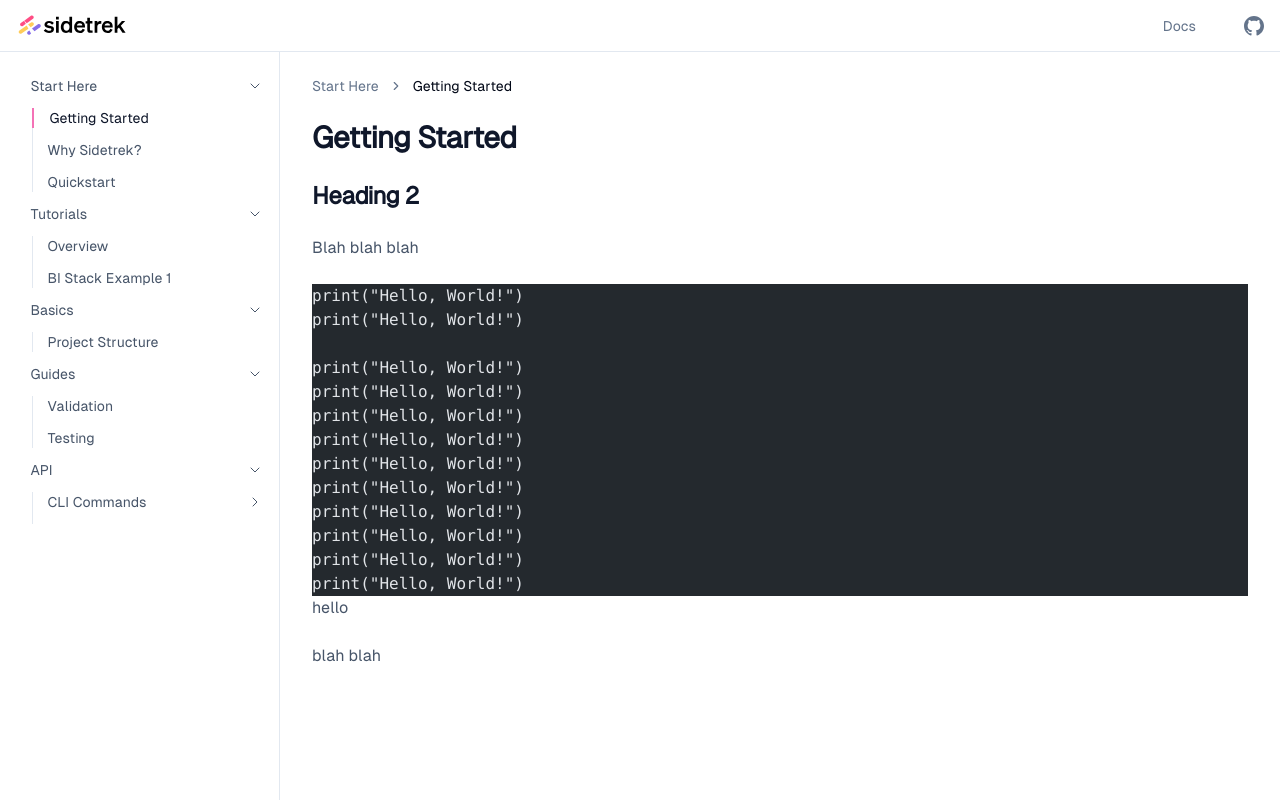
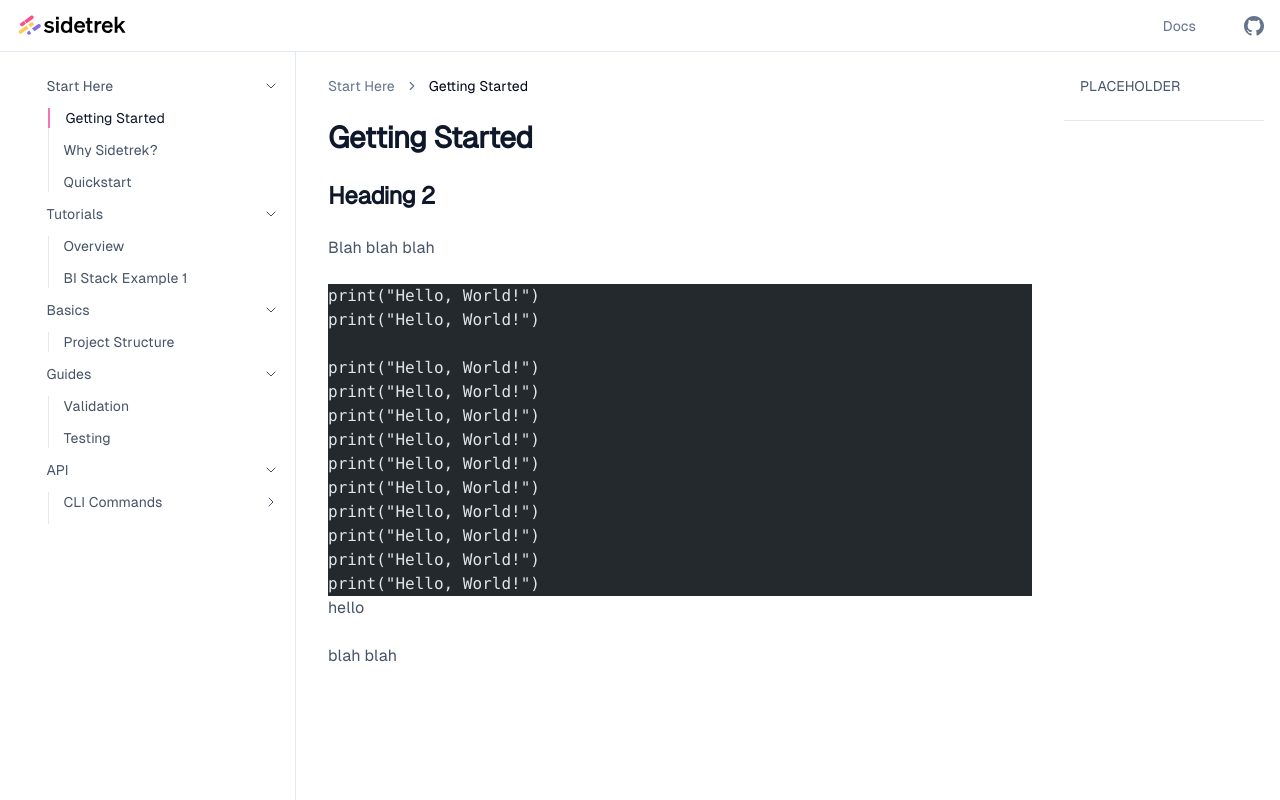
Before and after one commit to SidetrekAI/sidetrek-docs, an Astro site: page /start-here/getting-started in a window 1280 px wide. Built offline with nearby package versions, Linux system fonts and the light colour scheme; Astro itself is replaced by a stand-in of ours; some packages are replaced by stand-ins of ours; code samples lack their colours.

Commit message:
fix container width and add right side menu

```diff
--- a/src/components/Main.astro
+++ b/src/components/Main.astro
@@ -3,10 +3,8 @@ import PageBreadCrumb from './PageBreadCrumb.astro'
 import { HEADER_HEIGHT } from '@/lib/constants'
 ---
 
-<main class="py-6 w-full mx-auto text-slate-600" style={{ height: `calc(100vh - ${HEADER_HEIGHT}px)` }}>
-  <div class="container px-4 md:px-8 mx-auto">
-    <PageBreadCrumb />
+<main class="px-4 md:px-8 py-6 text-slate-600 min-w-0 w-full max-w-[880px] mx-auto" style={{ height: `calc(100vh - ${HEADER_HEIGHT}px)` }}>
+  <PageBreadCrumb />
 
-    <slot />
-  </div>
+  <slot />
 </main>
--- /dev/null
+++ b/src/components/SecondarySideMenu.tsx
@@ -0,0 +1,9 @@
+import { HEADER_HEIGHT } from '@/lib/constants'
+
+export default function SecondarySideMenu() {
+  return (
+    <nav className="shrink-0 hidden xl:block w-[200px] h-fit pl-4 pr-4 py-6 text-sm text-slate-600 border-b border-slate-200 overflow-auto">
+      PLACEHOLDER
+    </nav>
+  )
+}
--- a/src/layouts/Layout.astro
+++ b/src/layouts/Layout.astro
@@ -114,9 +114,11 @@ export const sideMenuTree = [
   <body class="antialiased">
     <Header />
 
-    <div class="flex" style={`height: calc(100vh - ${HEADER_HEIGHT}px); margin-top: ${HEADER_HEIGHT}px`}>
-      <div class="hidden md:block"><SideMenu tree={sideMenuTree} currentPath={currentPath} client:load /></div>
-      <slot />
+    <div class="container mx-auto" style={`height: calc(100vh - ${HEADER_HEIGHT}px); margin-top: ${HEADER_HEIGHT}px`}>
+      <div class="flex">
+        <div class="hidden md:block"><SideMenu tree={sideMenuTree} currentPath={currentPath} client:load /></div>
+        <slot />
+      </div>
     </div>
   </body>
 </html>
--- a/src/pages/[...slug].astro
+++ b/src/pages/[...slug].astro
@@ -9,6 +9,7 @@ import P from '@/components/mdx/P.astro'
 import UL from '@/components/mdx/UL.astro'
 import OL from '@/components/mdx/OL.astro'
 import LI from '@/components/mdx/LI.astro'
+import SecondarySideMenu from '@/components/SecondarySideMenu'
 
 export async function getStaticPaths() {
   const docsPages = await getCollection('docs', ({ data }) => {
@@ -33,7 +34,11 @@ const { title, description } = page.data
 ---
 
 <Layout title={title} description={description}>
-  <Main>
-    <Content class="content" components={{ h1: H1, h2: H2, h3: H3, p: P, ul: UL, ol: OL, li: LI }} />
-  </Main>
+  <div class="flex min-w-0 w-full">
+    <Main>
+      <Content class="content" components={{ h1: H1, h2: H2, h3: H3, p: P, ul: UL, ol: OL, li: LI }} />
+    </Main>
+
+    <SecondarySideMenu />
+  </div>
 </Layout>
--- a/tailwind.config.mjs
+++ b/tailwind.config.mjs
@@ -10,9 +10,6 @@ export default {
       center: true,
       padding: {
         DEFAULT: '1rem',
-      },
-      screens: {
-        '2xl': '1400px',
       },
     },
     extend: {
```
